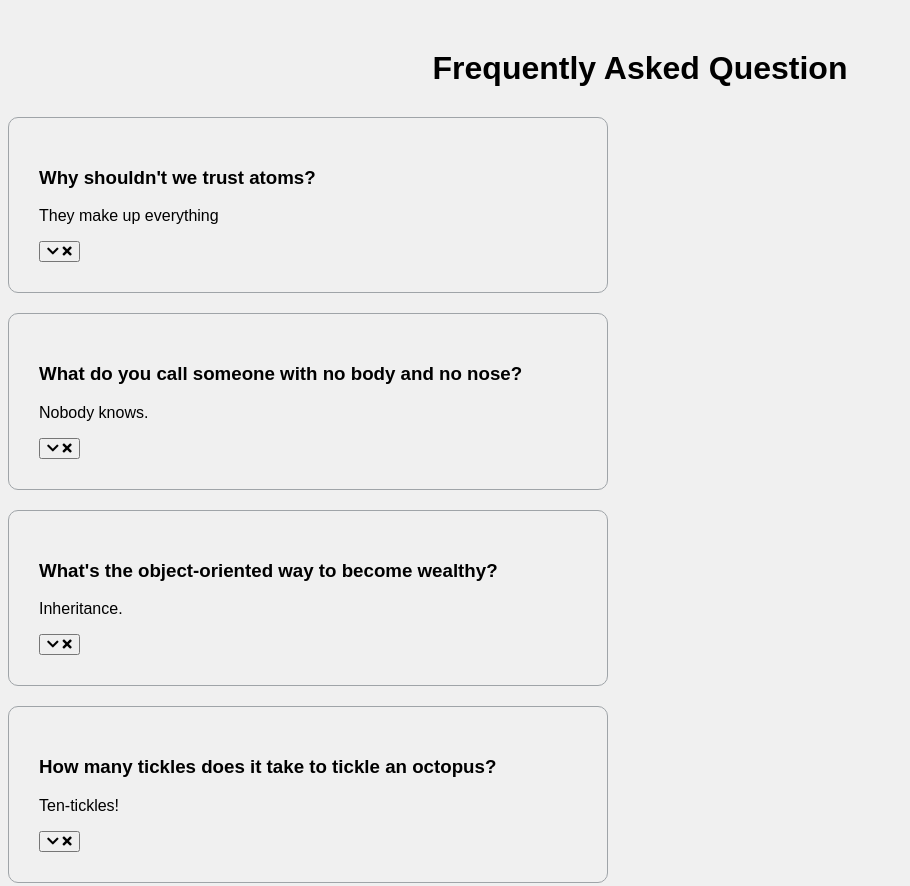
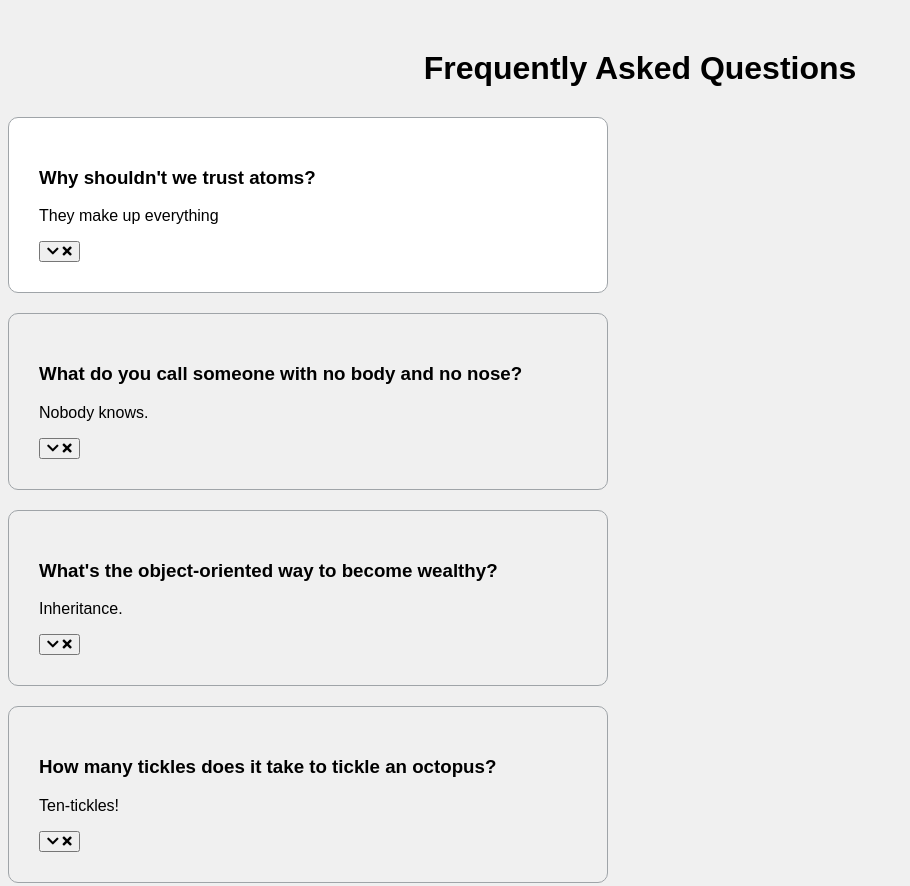
Before and after one commit to GUchechi/FAQ, a plain HTML site: page index.html in a window 1280 px wide. Shown: the top 886 px of the page, without its empty margins (0-910 px from the left). Drawn offline with Linux system fonts and the light colour scheme; a web font is replaced by a local one.

Commit message:
styled faq.active

```diff
--- a/index.html
+++ b/index.html
@@ -8,7 +8,7 @@
     <title>FAQ</title>
   </head>
   <body>
-    <h1>Frequently Asked Question</h1>
+    <h1>Frequently Asked Questions</h1>
     <div class="faq-container">
       <div class="faq active">
         <h3 class="faq-title">
--- a/styles.css
+++ b/styles.css
@@ -29,3 +29,7 @@ h1 {
     overflow: hidden;
     transition: 0.3s ease;
   }
+
+  .faq.active {
+    background-color: #fff;
+  }
```
